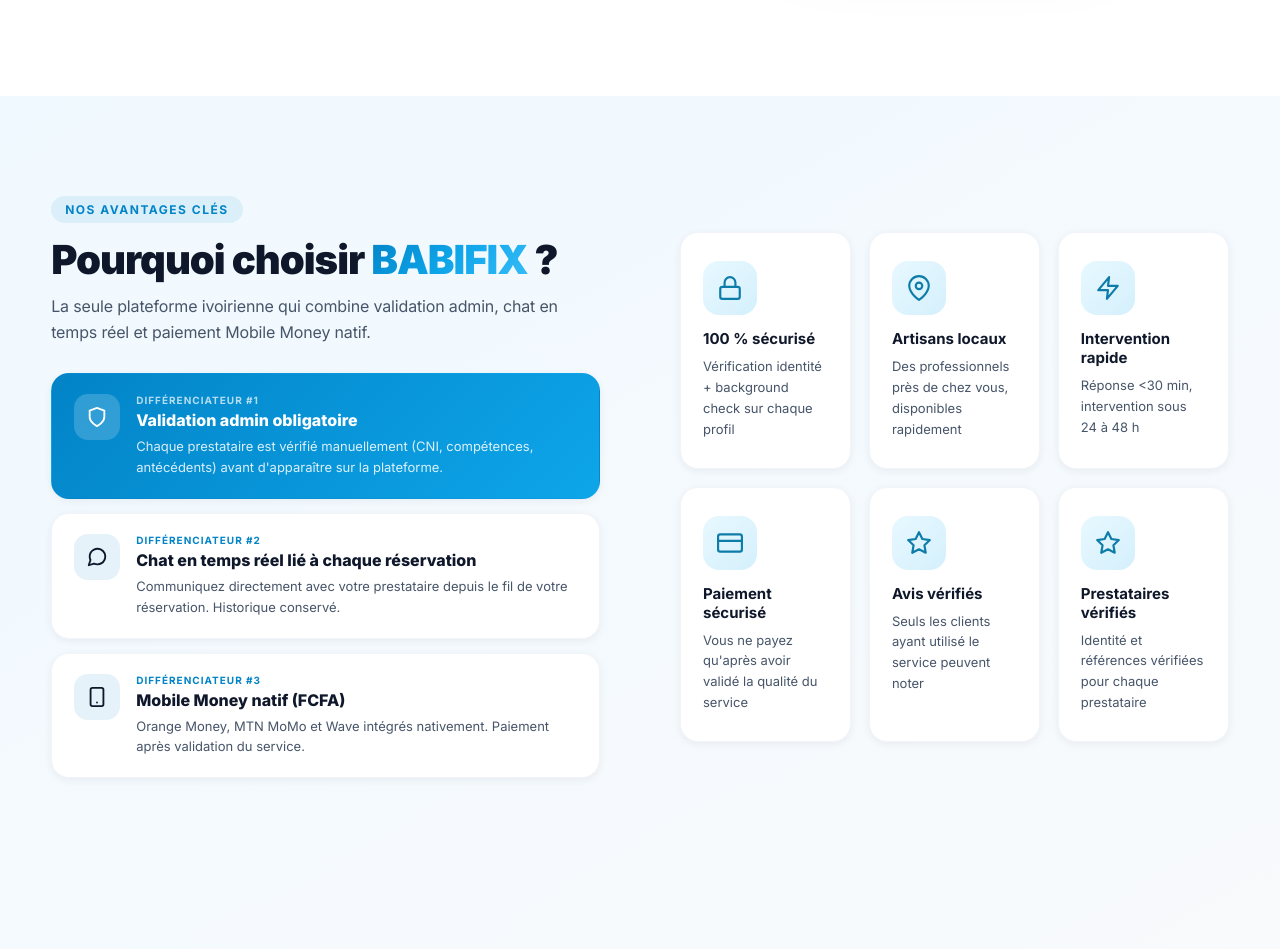
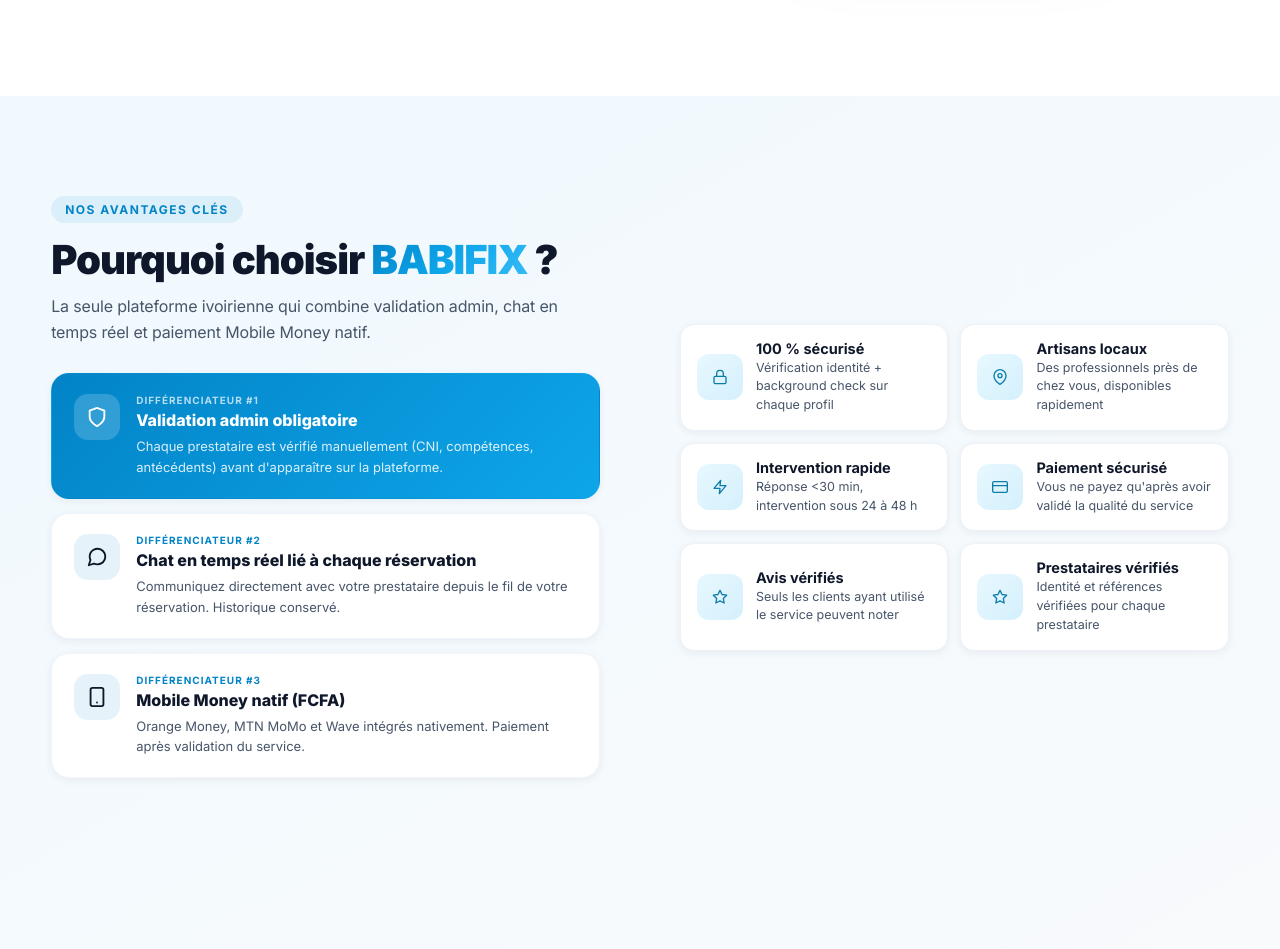
Before and after one commit to yvan2007/new-babifixbuild, a Django app: page / in a window 1280 px wide. Shown: the part 4222-5171 px from the top of the page. Run offline with Django 5.2, Linux system fonts and the light colour scheme; data that the repository does not hold is empty; parts of the project's set-up code (start-up, migrations or seed data) failed here and were passed over.

Commit message:
vitrine: FAQ en 'questions du quartier' (badge Q + reponse en bloc reply) + avantages en tuiles horizontales harmonisees

```diff
--- a/babifix_vitrine_django/templates/vitrine/home.html
+++ b/babifix_vitrine_django/templates/vitrine/home.html
@@ -991,17 +991,26 @@ section[id], header[id] { scroll-margin-top: 80px; }
 .diff-card h4 { font-size: 16px; font-weight: 800; margin-bottom: 6px; }
 .diff-card.featured h4 { color: #fff; }
 .diff-card p  { font-size: 13px; color: var(--c-mid); line-height: 1.6; }
-.feats-grid { display: grid; grid-template-columns: repeat(3,1fr); gap: 18px; }
+.feats-grid { display: grid; grid-template-columns: repeat(2,1fr); gap: 12px; }
+/* Avantages : tuiles horizontales (cohérent avec le répertoire de métiers) */
 .feat-card {
-  background: #fff; border-radius: var(--r-md);
-  padding: 28px 22px; border: 1.5px solid #f1f5f9;
+  background: #fff; border-radius: 14px;
+  padding: 15px 16px; border: 1px solid #eef2f7;
   box-shadow: var(--sh-xs);
+  display: grid; grid-template-columns: auto 1fr; grid-template-rows: auto auto;
+  column-gap: 13px; align-content: center;
   transition: transform var(--dur-mid) var(--ease-spring), box-shadow var(--dur-mid) ease;
 }
-.feat-card:hover { transform: translateY(-6px); box-shadow: var(--sh-md); }
-.feat-ico { font-size: 30px; margin-bottom: 12px; }
-.feat-card h3 { font-size: 15px; font-weight: 700; margin-bottom: 8px; }
-.feat-card p  { font-size: 13px; color: var(--c-mid); line-height: 1.6; }
+.feat-card:hover { transform: translateY(-4px); box-shadow: var(--sh-md); }
+.feat-ico {
+  grid-row: 1 / span 2; align-self: center; margin-bottom: 0;
+  width: 46px; height: 46px; border-radius: 12px;
+  display: flex; align-items: center; justify-content: center;
+  background: rgba(76,201,240,.10); color: #0284c7;
+}
+.feat-ico .bx-ico svg { width: 22px; height: 22px; }
+.feat-card h3 { grid-column: 2; grid-row: 1; align-self: end; font-size: 14.5px; font-weight: 700; margin: 0; }
+.feat-card p  { grid-column: 2; grid-row: 2; align-self: start; font-size: 12.5px; color: var(--c-mid); line-height: 1.5; margin-top: 2px; }
 
 /* ================================================================
    TESTIMONIALS — Auto-scroll slider
@@ -1139,10 +1148,19 @@ section[id], header[id] { scroll-margin-top: 80px; }
 .faq-item.open { border-color: rgba(2,132,199,.28); box-shadow: var(--sh-sm); }
 .faq-trigger {
   display: flex; align-items: center; justify-content: space-between;
-  padding: 20px 24px; cursor: pointer; user-select: none; gap: 12px;
+  padding: 18px 22px; cursor: pointer; user-select: none; gap: 12px;
   font-size: 16px; font-weight: 700; color: var(--c-text);
   list-style: none; background: none; border: none; width: 100%; text-align: left;
 }
+/* « Questions du quartier » : chaque question posée par un habitant (Q) */
+.faq-trigger::before {
+  content: 'Q'; flex: 0 0 auto;
+  width: 30px; height: 30px; border-radius: 50%;
+  background: #0284c7; color: #fff;
+  font-size: 14px; font-weight: 800;
+  display: flex; align-items: center; justify-content: center;
+}
+.faq-trigger > span:first-of-type { flex: 1; }
 .faq-chevron {
   width: 22px; height: 22px; flex-shrink: 0;
   background: rgba(2,132,199,.10); border-radius: 50%;
@@ -1156,8 +1174,9 @@ section[id], header[id] { scroll-margin-top: 80px; }
   transition: max-height 360ms var(--ease-out);
 }
 .faq-body p {
-  padding: 0 24px 22px;
-  font-size: 15px; color: var(--c-mid); line-height: 1.75; margin: 0;
+  margin: 0 22px 20px 52px; padding: 13px 16px;
+  background: #f4f9ff; border-left: 3px solid #4CC9F0; border-radius: 0 10px 10px 0;
+  font-size: 14.5px; color: var(--c-mid); line-height: 1.65;
 }
 
 /* ================================================================
@@ -1427,8 +1446,8 @@ body.js-ready .stagger.visible > *:nth-child(n+9){ opacity:1;transform:none;tran
   align-items:center;justify-content:center;font-size:30px;color:#0E7CA8;
   background:linear-gradient(135deg,#E8F8FF,#D4F0FC);box-shadow:0 10px 26px rgba(76,201,240,.22);}
 /* Cartes avantages : pastilles cyan */
-.feat-ico{width:54px;height:54px;border-radius:16px;margin:0 auto 14px;display:inline-flex;
-  align-items:center;justify-content:center;font-size:26px;color:#0E7CA8;
+.feat-ico{width:46px;height:46px;border-radius:12px;display:flex;
+  align-items:center;justify-content:center;color:#0E7CA8;
   background:linear-gradient(135deg,#E8F8FF,#D4F0FC);}
 /* Catégories : chaque icône prend la couleur de sa catégorie (rendu pro/coloré) */
 .cat-emoji{font-size:26px;color:var(--cat-solid,#0E7CA8);position:relative;z-index:1;}
```
